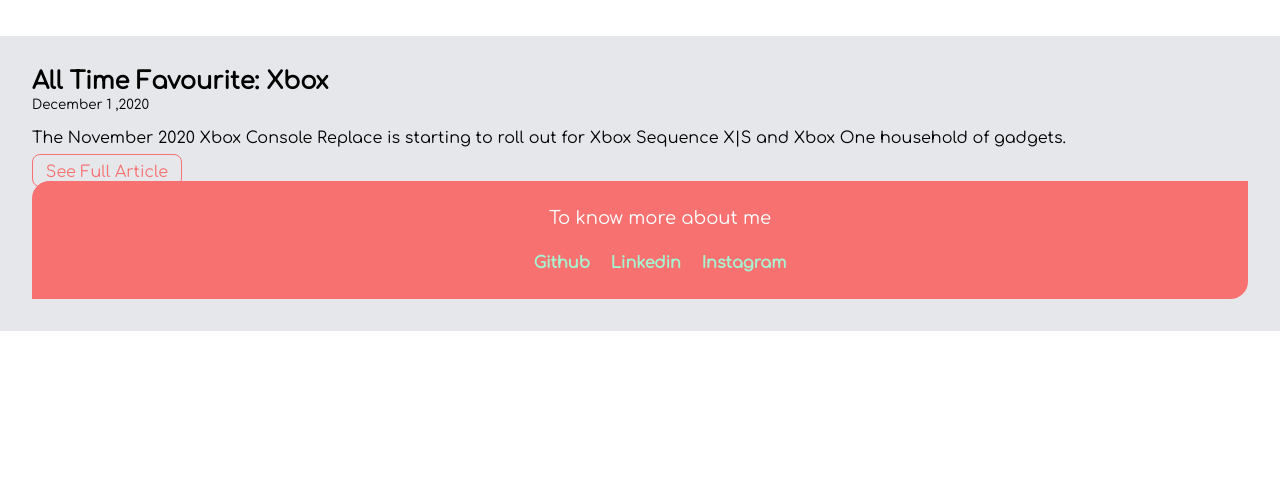
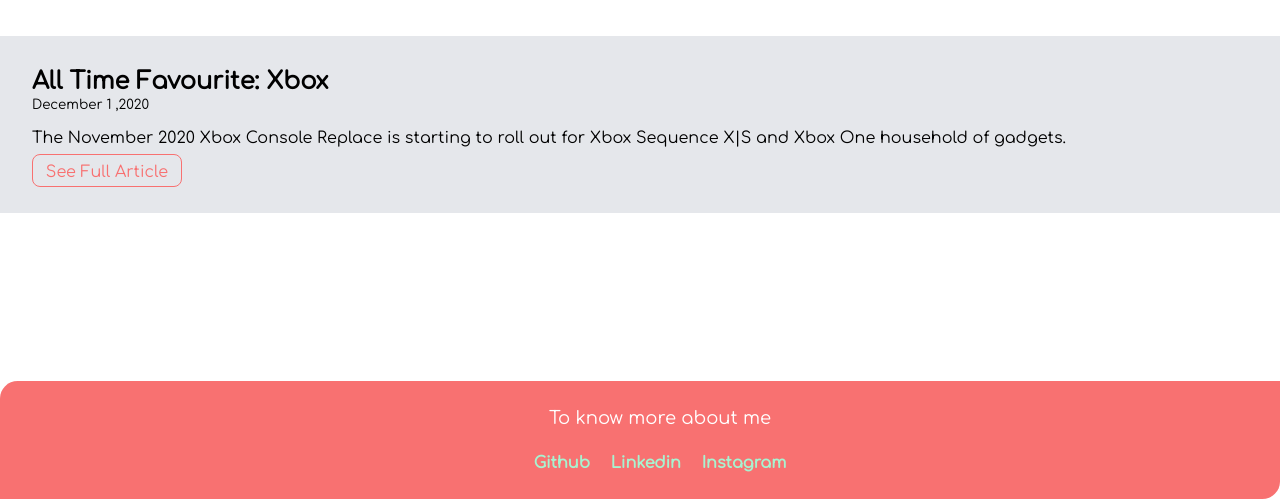
Before and after one commit to Udit-github/Component-library-, a plain HTML site: page blogs.html in a window 1280 px wide. Shown: the part 446-945 px from the top of the page. Before the commit the page ends 800 px from the top, so only its background shows below. Drawn offline with Linux system fonts and the light colour scheme.

Commit message:
WSection Added

```diff
--- a/blogs.html
+++ b/blogs.html
@@ -29,7 +29,14 @@
             <p>The November 2020 Xbox Console Replace is starting to roll out for Xbox Sequence X|S and Xbox One household of gadgets. </p>
             <a class="secondary-link"href="/Blog-Content.html">See Full Article</a>
         </div>
+    </section>
+    <section class="section ">
+        <div class="container-center">
+            <h1></h1>
+        <p></p>
+        </div>
 
+    </section>
         <footer class="footer">
             <div style="text-align: center; padding-left: 2.5rem;"class="footer-header">To know more about me</div>
             <ul class="social-links non-bullet ">
```
